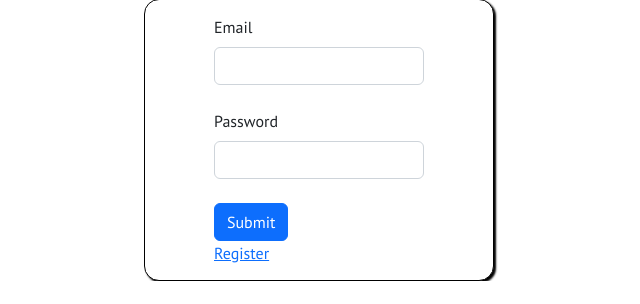
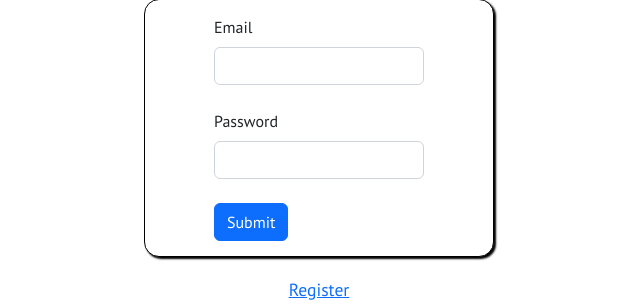
Before and after one commit to austinholmes33/f30-capstone-project, a Flask app: page /login in a window 1280 px wide. Shown: the part 680-984 px from the top of the page, without its empty margins (321-961 px from the left). Before the commit the page ends 961 px from the top, so only its background shows below. Run offline with Flask 2, Linux system fonts and the light colour scheme.

Commit message:
minor style changes to links beneath home and log in forms

```diff
--- a/static/style.css
+++ b/static/style.css
@@ -43,12 +43,11 @@ html {
 }
 
 .register-link {
+    display: flex;
+    justify-content: center;
     text-decoration: underline;
-    padding-top: 5px;
-}
-
-.register-link:hover {
-font-size: large;
+    padding-top: 20px;
+    font-size: 1.1em;
 }
 
 /* ######### CREATE USER PAGE AND FORM */
@@ -108,7 +107,7 @@ font-size: large;
 .your-books-link {
     display: flex;
     justify-content: center;
-    font-size: 1.5em;
+    font-size: 1.2em;
     padding-top: 20px;
     margin-bottom: 50px;
 }
--- a/templates/home.html
+++ b/templates/home.html
@@ -24,10 +24,11 @@
             <br>
             {{ form.submit(class="btn btn-primary") }}
         </form>
+
     </div>
-
     <div class="your-books-link">
         <a href="{{  url_for('your_books') }}">View All of Your Books</a>
     </div>
 
+
 {% endblock %}
--- a/templates/login.html
+++ b/templates/login.html
@@ -15,8 +15,7 @@
             <br>
             {{ form.submit(class="btn btn-primary") }}
             <br>
-            <a class="register-link" href="{{ url_for('create_user') }}">Register</a>
         </form>
     </div>
-
+    <a class="register-link" href="{{ url_for('create_user') }}">Register</a>
 {% endblock %}
```
